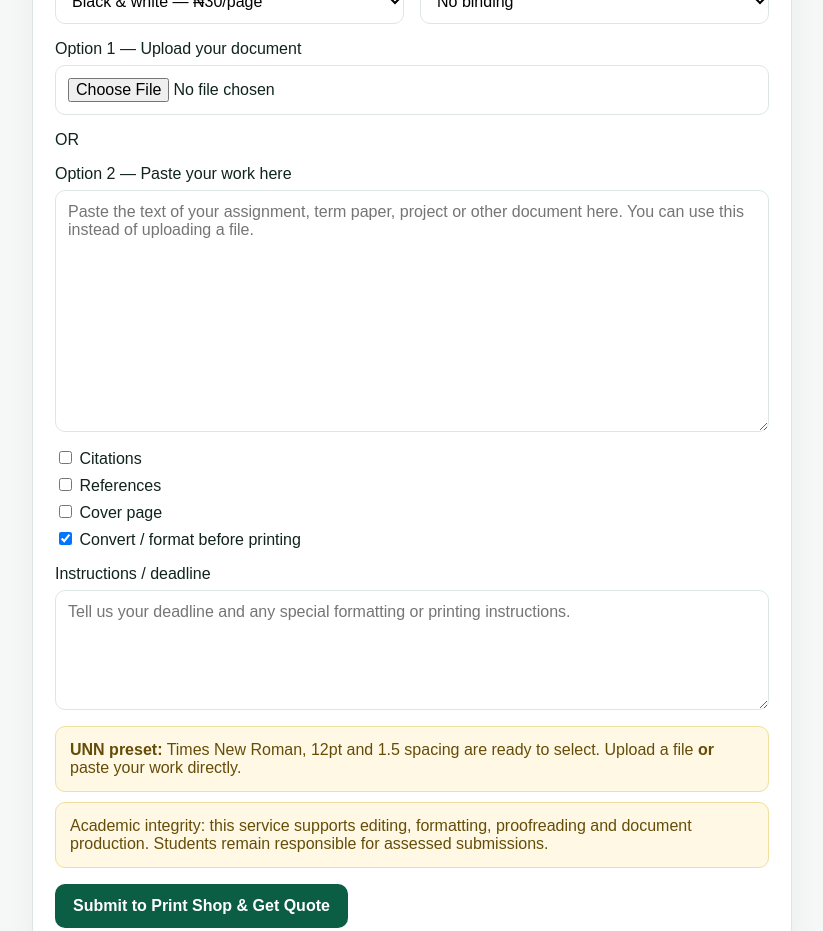
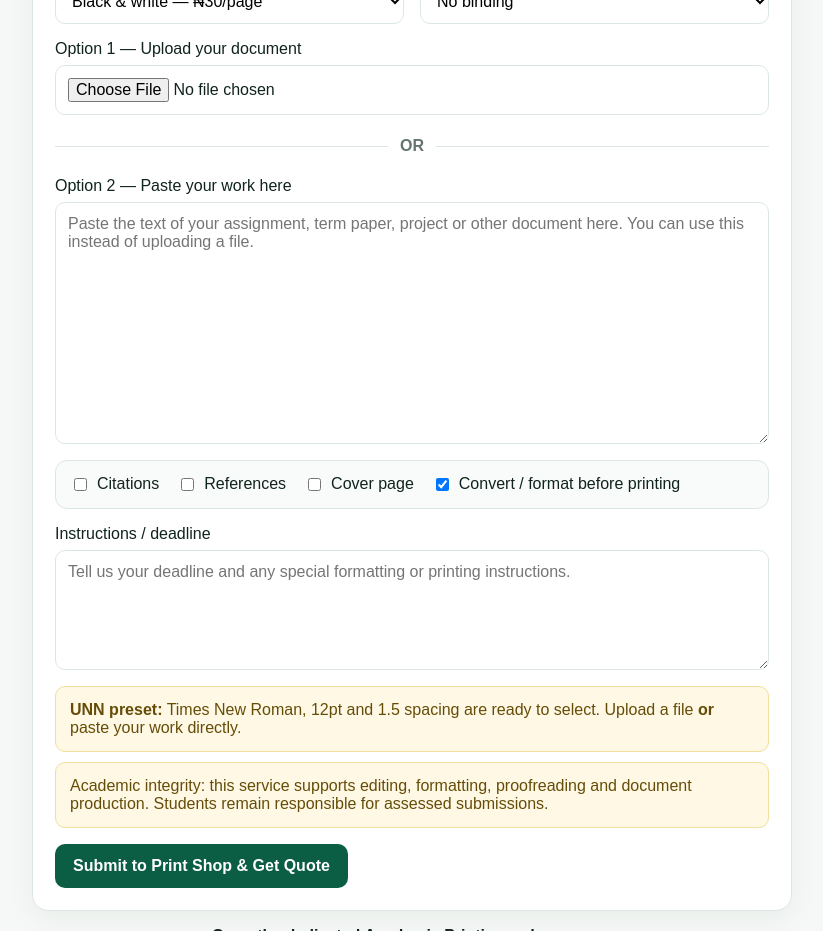
Before and after one commit to mabrig1/mabrig-academic-assistance, a Next.js app: page / in a window 1280 px wide. Shown: the part 2540-3471 px from the top of the page, without its empty margins (228-1051 px from the left). Built offline with nearby package versions, Linux system fonts and the light colour scheme.

Commit message:
Style dedicated academic printing pages

```diff
--- a/app/globals.css
+++ b/app/globals.css
@@ -7,13 +7,16 @@ a { color:inherit; text-decoration:none; }
 .nav { display:flex; align-items:center; justify-content:space-between; padding:18px 0; }
 .brand { font-weight:800; font-size:20px; color:var(--green); }
 .hero { padding:64px 0 44px; background:linear-gradient(135deg,#eaf5ef,#fff8e5); }
+.compact-hero { padding-bottom:56px; }
 .badge { display:inline-block; padding:8px 12px; border-radius:999px; background:#dff0e8; color:var(--green); font-size:13px; font-weight:700; }
 h1 { font-size:clamp(38px,6vw,68px); line-height:1.02; max-width:820px; margin:18px 0; }
 .lead { font-size:19px; line-height:1.6; color:var(--muted); max-width:720px; }
 .actions { display:flex; gap:12px; flex-wrap:wrap; margin-top:26px; }
 .btn { border:0; border-radius:10px; padding:13px 18px; cursor:pointer; font-weight:700; display:inline-block; }
+.btn:disabled { opacity:.65; cursor:not-allowed; }
 .primary { background:var(--green); color:white; }
 .secondary { background:white; border:1px solid var(--border); }
+.whatsapp { background:#25d366; color:#10231d; }
 .section { padding:48px 0; }
 .grid { display:grid; grid-template-columns:repeat(auto-fit,minmax(220px,1fr)); gap:18px; }
 .card { background:var(--card); border:1px solid var(--border); border-radius:16px; padding:22px; box-shadow:0 8px 30px rgba(16,35,29,.05); }
@@ -25,7 +28,15 @@ h1 { font-size:clamp(38px,6vw,68px); line-height:1.02; max-width:820px; margin:1
 .field.full { grid-column:1/-1; }
 .field input,.field select,.field textarea { border:1px solid var(--border); border-radius:10px; padding:12px; background:#fff; }
 .field textarea { min-height:120px; resize:vertical; }
+.check-row { flex-direction:row; align-items:center; flex-wrap:wrap; gap:18px; padding:14px; border:1px solid var(--border); border-radius:12px; background:#f9fbfa; }
+.check-row label { display:flex; align-items:center; gap:7px; }
+.upload-divider { position:relative; align-items:center; justify-content:center; min-height:30px; color:var(--muted); font-weight:900; }
+.upload-divider::before { content:""; position:absolute; left:0; right:0; top:50%; border-top:1px solid var(--border); }
+.upload-divider span { position:relative; z-index:1; background:var(--card); padding:0 12px; }
+.form-message { margin:14px 0 0; padding:12px 14px; border-radius:10px; background:#eaf5ef; border:1px solid #cce4d6; color:#174c36; font-weight:700; }
 .notice { padding:14px; border-radius:10px; background:#fff8e5; border:1px solid #f0df9d; color:#654d08; }
+.cta-panel { text-align:center; background:#fff; border:1px solid var(--border); border-radius:22px; margin-bottom:48px; box-shadow:0 10px 35px rgba(16,35,29,.05); }
+.cta-panel h2 { margin-top:0; font-size:34px; }
 .footer { padding:30px 0; border-top:1px solid var(--border); color:var(--muted); }
 
 .special-service-section { padding:48px 0 10px; }
@@ -60,4 +71,4 @@ h1 { font-size:clamp(38px,6vw,68px); line-height:1.02; max-width:820px; margin:1
 .share-message { display:block; margin-top:10px; color:#ffe08a; line-height:1.4; }
 
 @media(max-width:850px){ .poster-ad{grid-template-columns:1fr;padding:28px}.poster-offer{display:grid;grid-template-columns:1fr 1fr}.poster-limit,.poster-note,.poster-share{grid-column:1/-1} }
-@media(max-width:700px){ .form-grid{grid-template-columns:1fr}.field.full{grid-column:auto} h1{font-size:43px}.poster-copy h2{font-size:39px}.poster-ad{padding:22px;border-radius:20px}.poster-offer{grid-template-columns:1fr}.poster-price-card,.poster-limit,.poster-note,.poster-share{grid-column:auto}.poster-btn{width:100%} }
+@media(max-width:700px){ .nav{align-items:flex-start;gap:12px;flex-direction:column}.form-grid{grid-template-columns:1fr}.field.full{grid-column:auto} h1{font-size:43px}.poster-copy h2{font-size:39px}.poster-ad{padding:22px;border-radius:20px}.poster-offer{grid-template-columns:1fr}.poster-price-card,.poster-limit,.poster-note,.poster-share{grid-column:auto}.poster-btn{width:100%}.check-row{flex-direction:column;align-items:flex-start} }
```
